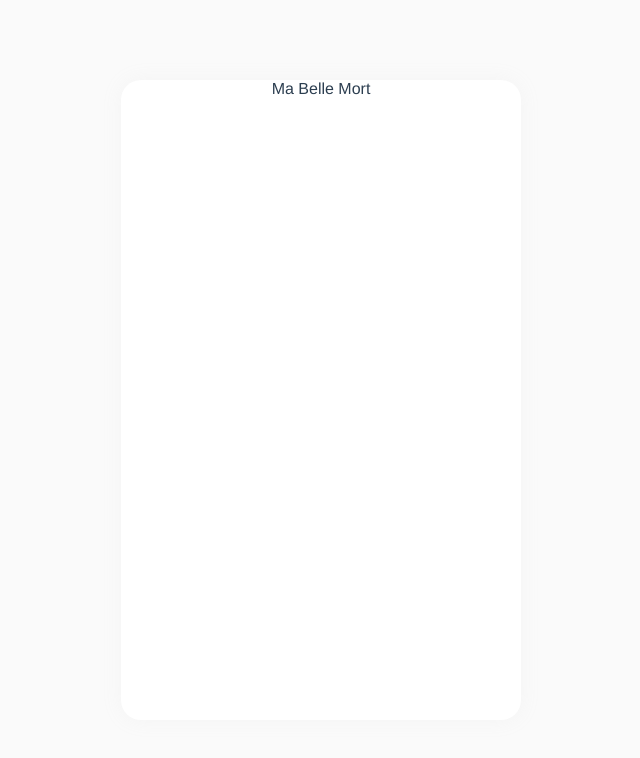
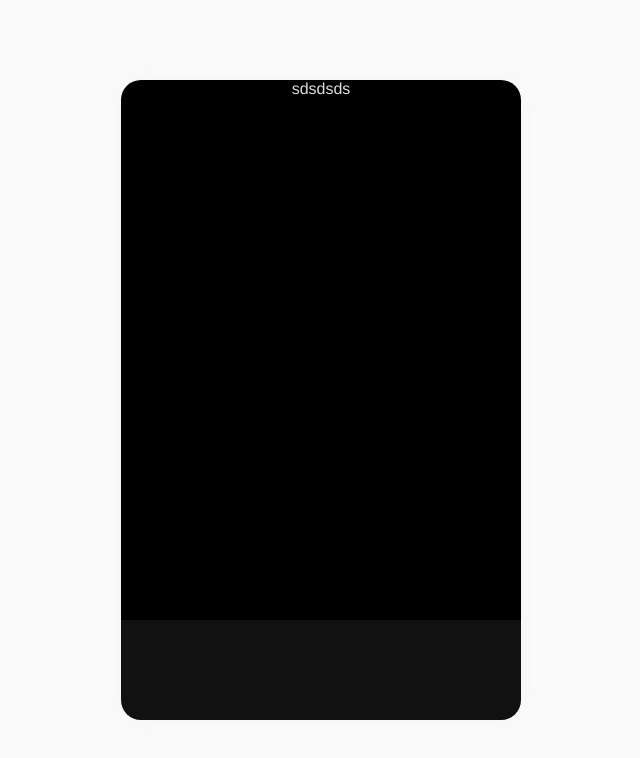
Before and after one commit to robinsimonklein/mabellemort, a Vue app: page / in a window 1280 px wide. Shown: the top 758 px of the page, without its empty margins (319-959 px from the left). Built offline with nearby package versions, Linux system fonts and the light colour scheme.

Commit message:
Add Messages & Choices components

```diff
--- a/src/App.vue
+++ b/src/App.vue
@@ -31,7 +31,7 @@ export default {
     -webkit-font-smoothing: antialiased;
     -moz-osx-font-smoothing: grayscale;
     text-align: center;
-    color: #2c3e50;
+    color: #dddddd;
     background-color: #FAFAFA;
 
   }
--- a/src/components/MobileContainer.vue
+++ b/src/components/MobileContainer.vue
@@ -1,10 +1,16 @@
 <template>
-    <div class="mobile-container">{{title}}</div>
+    <div class="mobile-container">
+        <MessagesContainer />
+        <ChoicesContainer />
+    </div>
 </template>
 
 <script>
+    import ChoicesContainer from "./choices/ChoicesContainer";
+    import MessagesContainer from "./messages/MessagesContainer";
     export default {
         name: "MobileContainer",
+        components: {MessagesContainer, ChoicesContainer},
         props: {
             title: String
         }
@@ -13,6 +19,8 @@
 
 <style lang="scss" scoped>
     .mobile-container{
+        display: flex;
+        flex-direction: column;
         height: 100%;
         width: 100%;
         background-color: white;
@@ -26,4 +34,8 @@
             box-shadow: 0 0 20px rgba(200, 200, 200, 0.1);
         }
     }
+
+    .messages-container{
+        flex:1;
+    }
 </style>
--- /dev/null
+++ b/src/components/choices/ChoicesContainer.vue
@@ -0,0 +1,19 @@
+<template>
+    <div class="choices-container">
+
+    </div>
+</template>
+
+<script>
+    export default {
+        name: "ChoicesContainer"
+    }
+</script>
+
+<style lang="scss" scoped>
+    .choices-container{
+        height: 100px;
+        width: 100%;
+        background-color: #111111;
+    }
+</style>
--- /dev/null
+++ b/src/components/messages/MessagesContainer.vue
@@ -0,0 +1,15 @@
+<template>
+    <div class="messages-container">sdsdsds</div>
+</template>
+
+<script>
+    export default {
+        name: "MessagesContainer"
+    }
+</script>
+
+<style lang="scss" scoped>
+    .messages-container {
+        background-color: black;
+    }
+</style>
```
Also changed, not shown: src/components/choices/Choice.vue (added, +13 -0 lines).
